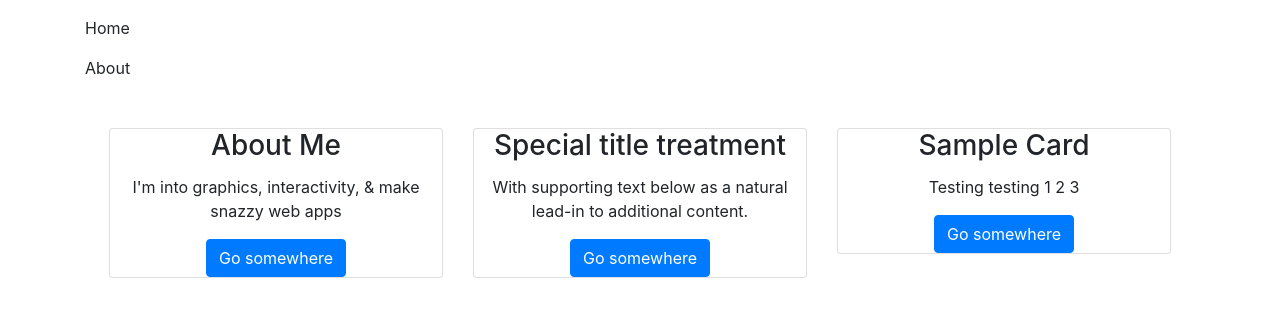
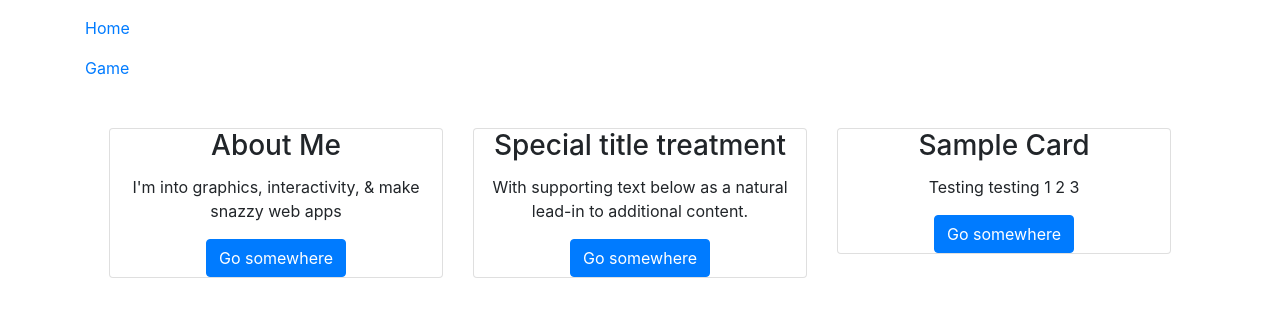
Before and after one commit to glenngartner/website, an Angular app: page /home in a window 1280 px wide. Shown: the top 316 px of the page. Built offline with nearby package versions, Linux system fonts and the light colour scheme.

Commit message:
complete simple router and nav links to router

```diff
--- a/src/app/app.component.html
+++ b/src/app/app.component.html
@@ -1,7 +1,7 @@
 <app-nav></app-nav>
 <div class="container">
   <div class="starter-template">
-    <app-home></app-home>
+    <router-outlet></router-outlet>
   </div>
 </div>
 <!--<app-footer></app-footer>-->
--- a/src/app/app.module.ts
+++ b/src/app/app.module.ts
@@ -1,12 +1,21 @@
 import { BrowserModule } from '@angular/platform-browser';
 import { NgModule } from '@angular/core';
 import { NgbModule} from '@ng-bootstrap/ng-bootstrap';
+import { RouterModule, Routes} from '@angular/router';
 
 import { AppComponent } from './app.component';
 import { RendererComponent } from './renderer/renderer.component';
 import { NavComponent } from './nav/nav.component';
 import { FooterComponent } from './footer/footer.component';
 import { HomeComponent } from './home/home.component';
+import { PageNotFoundComponent } from './page-not-found/page-not-found.component';
+
+const appRoutes: Routes = [
+  {path: 'home', component: HomeComponent, data: {title: 'Home'}},
+  {path: 'game', component: RendererComponent, data: {title: '3D App'}},
+  {path: '', redirectTo: '/home', pathMatch: 'full'},
+  {path: '**', component: PageNotFoundComponent}
+]
 
 @NgModule({
   declarations: [
@@ -14,9 +23,14 @@ import { HomeComponent } from './home/home.component';
     RendererComponent,
     NavComponent,
     FooterComponent,
-    HomeComponent
+    HomeComponent,
+    PageNotFoundComponent
   ],
   imports: [
+    RouterModule.forRoot(
+      appRoutes,
+      {enableTracing: true}
+    ),
     BrowserModule,
     NgbModule.forRoot()
   ],
--- a/src/app/nav/nav.component.html
+++ b/src/app/nav/nav.component.html
@@ -2,17 +2,10 @@
   <div class="container">
     <ul class="nav navbar-nav">
       <li class="nav-item">
-        <a class="nav-link">Home</a>
-        <!--<a class="nav-link" routerLink="home">Home</a>-->
-      <!--</li>-->
-      <!--<li class="nav-item">-->
-        <!--<a class="nav-link" routerLink="about">About</a>-->
-      <!--</li>-->
-      <!--<li class="nav-item">-->
-        <!--<a class="nav-link" routerLink="editor">Editor</a>-->
+        <a class="nav-link" routerLink="/home" routerLinkActive="active">Home</a>
       </li>
       <li class="nav-item">
-        <a class="nav-link">About</a>
+        <a class="nav-link" routerLink="game" routerLinkActive="active">Game</a>
       </li>
     </ul>
   </div>
--- /dev/null
+++ b/src/app/page-not-found/page-not-found.component.html
@@ -0,0 +1,3 @@
+<p>
+  This is not the page you're looking for
+</p>
--- /dev/null
+++ b/src/app/page-not-found/page-not-found.component.ts
@@ -0,0 +1,15 @@
+import { Component, OnInit } from '@angular/core';
+
+@Component({
+  selector: 'app-page-not-found',
+  templateUrl: './page-not-found.component.html',
+  styleUrls: ['./page-not-found.component.css']
+})
+export class PageNotFoundComponent implements OnInit {
+
+  constructor() { }
+
+  ngOnInit() {
+  }
+
+}
```
Also changed, not shown: src/app/page-not-found/page-not-found.component.css (added), 1 other file (tests, documents, lock files or other folders).
